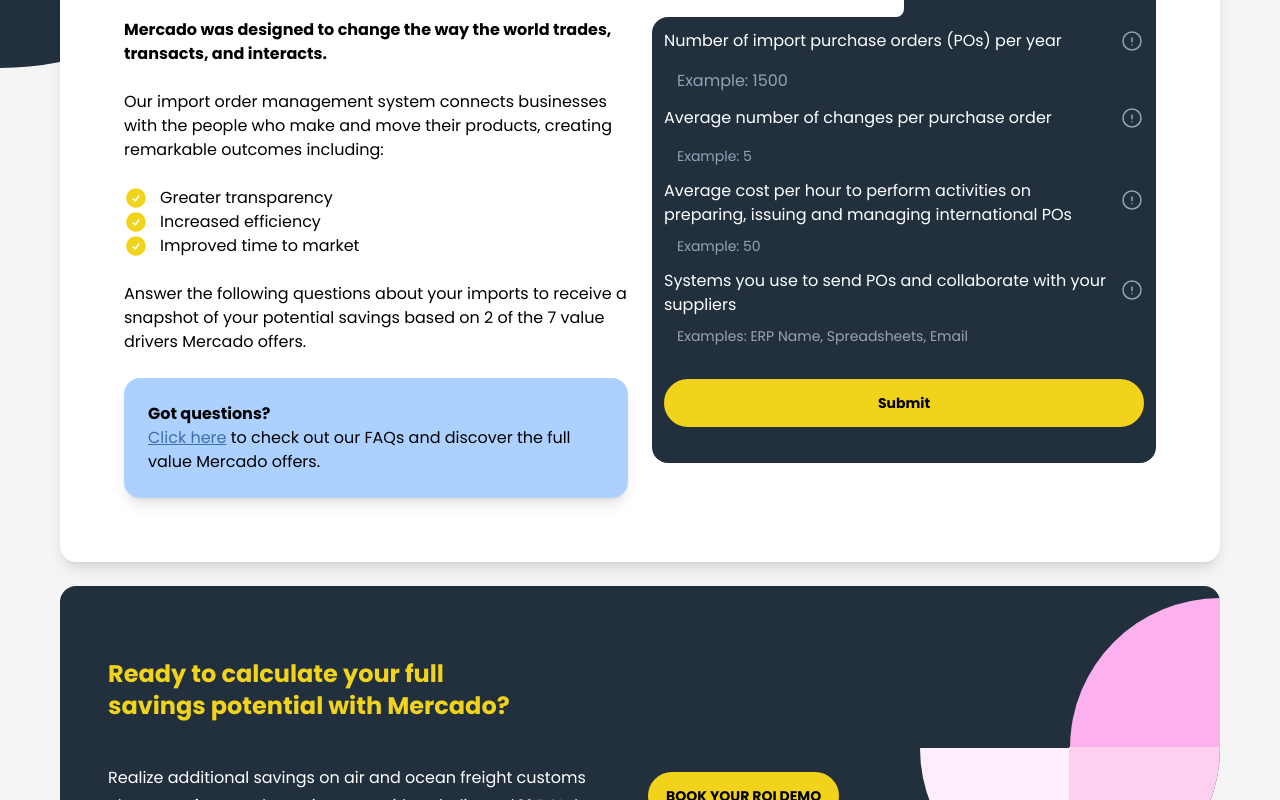
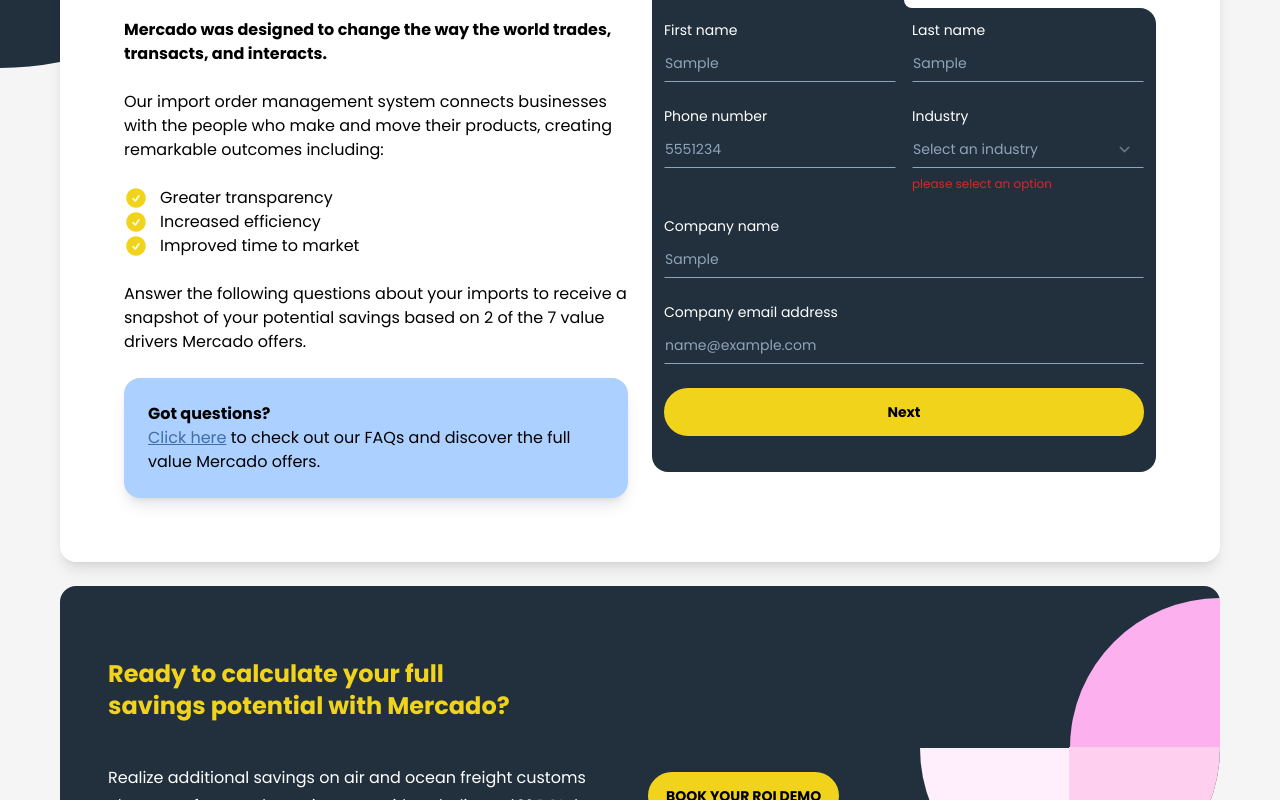
Before and after one commit to rjhoskins/mercado-calculator_v2, a Svelte app: page / in a window 1280 px wide. Both pictures are taken after typing "Sample", "Sample", "5551234", "Sample", "name@example.com" into the empty fields and a click on the button "Next". Shown: the part 798-1598 px from the top of the page. Built offline with nearby package versions, Linux system fonts and the light colour scheme.

Commit message:
add form validation, update variable names, and add errors

```diff
--- a/src/components/Confetti.svelte
+++ b/src/components/Confetti.svelte
@@ -14,8 +14,8 @@
          height="{600}"
          width="{600}"
          controls="{false}"
-  background="transparent"
-  controlsLayout={controlsLayout}
+        background="transparent"
+        controlsLayout={controlsLayout}
 
        />
      </div>
--- a/src/components/DetailsForm.svelte
+++ b/src/components/DetailsForm.svelte
@@ -9,72 +9,98 @@
   import IndustrySelect from './IndustrySelect.svelte';
   import { createEventDispatcher } from 'svelte';
   const dispatch = createEventDispatcher();
-  let industry;
-  let firstName;
-  let lastName;
+  let mxp_vertical_industry;
+  let firstname;
+  let lastname;
   let phone;
-  let companyName;
-  let companyEmailAddress;
+  let company;
+  let email;
+  let formErrors;
 
   $: {
-    console.log($DetailsFormDataStore);
-    console.log($DetailsCompletedStore);
-    console.log($AllFormsSumittedStore);
+    // console.log($DetailsFormDataStore);
+    // console.log($DetailsCompletedStore);
+    // console.log($AllFormsSumittedStore);
   }
 
   const handleSubmit = (e) => {
+    formErrors = [];
+    const currFormData = {
+      mxp_vertical_industry,
+      firstname,
+      lastname,
+      phone,
+      company,
+      email,
+    };
+    const results = validateDetails(currFormData);
+    if (results.valid) {
+      DetailsCompletedStore.update((curr) => (curr = true));
+    }
+    if (!results.valid) {
+      formErrors = results?.data?.fieldErrors;
+      console.log('not valid', formErrors);
+    }
+    if (!results.valid) formErrors = results?.data?.fieldErrors;
     DetailsFormDataStore.update(
       (curr) =>
         (curr = {
-          industry,
-          firstName,
-          lastName,
+          mxp_vertical_industry,
+          firstname,
+          lastname,
           phone,
-          companyName,
-          companyEmailAddress,
+          company,
+          email,
         })
     );
-    DetailsCompletedStore.update((curr) => (curr = true));
   };
 
-  const handleIndustryChange = (e) => (industry = e.detail);
+  const handleIndustryChange = (e) => (mxp_vertical_industry = e.detail);
 </script>
 
 <form on:submit|preventDefault={handleSubmit} class="space-y-8">
   <div class="space-y-8 ">
     <div class="grid-cols-1 sm:grid gap-y-6 gap-x-4 sm:grid-cols-6">
       <div class="sm:col-span-3">
-        <label for="firstName" class="block text-sm font-medium text-white"
+        <label for="firstname" class="block text-sm font-medium text-white"
           >First name</label
         >
         <div class="mt-1">
           <input
             type="text"
-            bind:value={firstName}
+            bind:value={firstname}
             placeholder="Chris"
-            name="firstName"
-            id="firstName"
+            name="firstname"
+            id="firstname"
             autocomplete="given-name"
             class="block w-full px-6 pl-0 bg-transparent border-transparent border-b-darkTextGrayish placeholder-darkTextGrayish text-darkTextGrayish focus:border-yellowz focus:ring-yellowz sm:text-sm"
           />
         </div>
+        {#if formErrors?.firstname}
+           <!-- content here -->
+           <p class="mt-2 text-xs text-red-600" id="email-error">{formErrors.firstname[0]}</p>
+        {/if}
       </div>
 
       <div class="sm:col-span-3">
-        <label for="lastName" class="block text-sm font-medium text-white"
+        <label for="lastname" class="block text-sm font-medium text-white"
           >Last name</label
         >
         <div class="mt-1">
           <input
             type="text"
-            bind:value={lastName}
+            bind:value={lastname}
             placeholder="Smith"
-            name="lastName"
-            id="lastName"
+            name="lastname"
+            id="lastname"
             autocomplete="family-name"
             class="block w-full px-6 pl-0 bg-transparent border-transparent border-b-darkTextGrayish placeholder-darkTextGrayish text-darkTextGrayish focus:border-yellowz focus:ring-yellowz sm:text-sm"
           />
         </div>
+        {#if formErrors?.lastname}
+        <!-- content here -->
+        <p class="mt-2 text-xs text-red-600" id="email-error">{formErrors.lastname[0]}</p>
+     {/if}
       </div>
 
       <div class="sm:col-span-3">
@@ -92,43 +118,53 @@
             class="block w-full px-6 pl-0 bg-transparent border-transparent border-b-darkTextGrayish placeholder-darkTextGrayish text-darkTextGrayish focus:border-yellowz focus:ring-yellowz sm:text-sm"
           />
         </div>
+        {#if formErrors?.phone}
+        <!-- content here -->
+        <p class="mt-2 text-xs text-red-600" id="email-error">{formErrors.phone[0]}</p>
+     {/if}
       </div>
 
-      <IndustrySelect on:industryChange={handleIndustryChange} />
+      <IndustrySelect formError={formErrors?.mxp_vertical_industry} on:industryChange={handleIndustryChange} />
 
       <div class="col-span-6">
-        <label for="companyName" class="block text-sm font-medium text-white"
+        <label for="company" class="block text-sm font-medium text-white"
           >Company name</label
         >
         <div class="mt-1">
           <input
             type="text"
-            bind:value={companyName}
+            bind:value={company}
             placeholder="ABC Suppliers"
-            name="companyName"
-            id="companyName"
-            autocomplete="companyName"
+            name="company"
+            id="company"
+            autocomplete="company"
             class="block w-full px-6 pl-0 text-sm bg-transparent border-transparent border-b-darkTextGrayish placeholder-darkTextGrayish text-darkTextGrayish focus:border-yellowz focus:ring-yellowz"
           />
         </div>
+        {#if formErrors?.company}
+        <!-- content here -->
+        <p class="mt-2 text-xs text-red-600" id="email-error">{formErrors.company[0]}</p>
+     {/if}
       </div>
 
       <div class="col-span-6">
-        <label
-          for="companyEmailAddress"
-          class="block text-sm font-medium text-white"
+        <label for="email" class="block text-sm font-medium text-white"
           >Company email address</label
         >
         <div class="mt-1">
           <input
             type="text"
-            bind:value={companyEmailAddress}
+            bind:value={email}
             placeholder="email@abcsuppliers.com"
-            name="companyEmailAddress"
-            id="companyEmailAddress"
-            autocomplete="companyEmailAddress"
+            name="email"
+            id="email"
+            autocomplete="email"
             class="block w-full px-6 pl-0 bg-transparent border-transparent border-b-darkTextGrayish placeholder-darkTextGrayish text-darkTextGrayish focus:border-yellowz focus:ring-yellowz sm:text-sm"
           />
+          {#if formErrors?.email}
+          <!-- content here -->
+          <p class="mt-2 text-xs text-red-600" id="email-error">{formErrors.email[0]}</p>
+       {/if}
         </div>
       </div>
     </div>
--- a/src/components/ExclamationIcon.svelte
+++ b/src/components/ExclamationIcon.svelte
@@ -1,7 +1,6 @@
-<button type="button">
-<div class="ml-3 pointer-events-none text-darkTextGrayish">
+
+<div class="ml-3 pointer-events-none text-darkTextGrayish hover:cursor-pointer">
         <svg xmlns="http://www.w3.org/2000/svg" fill="none" viewBox="0 0 24 24" stroke-width="1.5" stroke="currentColor" class="w-6 h-6 pointer-events-none">
             <path stroke-linecap="round" stroke-linejoin="round" d="M12 9v3.75m9-.75a9 9 0 11-18 0 9 9 0 0118 0zm-9 3.75h.008v.008H12v-.008z" />
         </svg>
     </div>
-</button>
--- a/src/components/ImportsForm.svelte
+++ b/src/components/ImportsForm.svelte
@@ -1,26 +1,36 @@
 <script>
+	import { validateImports } from './../schema.js';
 	import { ImportsFormDataStore, AllFormsSumittedStore } from './../store.js';
   import { ShowModalStore } from "../store";
   import ExclamationIcon from "./ExclamationIcon.svelte";
   import ImportsModal from "./ImportsModal.svelte";
-  import { createEventDispatcher } from 'svelte'
 
-  let numberOfImportPos;
-  let avgNumPOChanges;
-  let avgCostPerHour;
-  let systems;
+  let import_entries_per_year;
+  let avg_num_po_changes;
+  let avg_cost_per_hour;
+  let current_system;
 
-  let showImportsModal
   let messagesKey;
+  let formErrors;
 
-  // $:{
-  //   console.log($ImportsFormDataStore);
-  //   console.log($AllFormsSumittedStore);
-  // }
+  $:{
+    console.log($ImportsFormDataStore);
+  }
 
   const handleSubmit = (e) => {
-    ImportsFormDataStore.update(curr => curr = {numberOfImportPos,avgNumPOChanges,avgCostPerHour, systems})
+    formErrors = []
+    const formData = {import_entries_per_year,avg_num_po_changes,avg_cost_per_hour, current_system}
+    const results = validateImports(formData)
+    if (results.valid) {
+      window.scrollTo(0, 150)
     AllFormsSumittedStore.update(curr => curr = true)
+    }
+    if (!results.valid) {
+      formErrors = results?.data?.fieldErrors;
+      console.log('not valid', formErrors);
+    }
+
+    ImportsFormDataStore.update(curr => curr = formData)
   }
 
   const handleModelClose = (e) => ShowModalStore.update(curr => false)
@@ -35,88 +45,95 @@
 </script>
 
 <form  on:submit|preventDefault={handleSubmit} >
-  <ImportsModal {showImportsModal} {messagesKey} on:modalClosed={handleModelClose} />
+  <ImportsModal {messagesKey} on:modalClosed={handleModelClose} />
 
+  <div class="space-y-6">
     <div class="num-imports-input">
       <div class="flex justify-between">
-      <label class="text-white labelz" for="numberOfImportPos">Number of import purchase orders (POs) per year</label>
+        <label class="text-white labelz" for="import_entries_per_year">Number of import purchase orders (POs) per year</label>
         <!-- <button on:click|preventDefault={handleToolTipClick} > button yo! </button> -->
-      <button on:click|preventDefault={(e) => handleToolTipClick('PO')}>
+        <div class="hover:cursor-pointer" on:click|preventDefault={(e) => handleToolTipClick('PO')}>
           <ExclamationIcon />
-      </button>
+        </div>
       </div>
       <div class="relative ">
-      <input type="text" name="numberOfImportPos" id="numberOfImportPos"
-        class="w-full bg-transparent border-transparent inputz placeholder-darkTextGrayish text-darkTextGrayish "
-        aria-invalid="true" placeholder="Example: 1500" bind:value={numberOfImportPos} />
+        <input type=number name="import_entries_per_year" id="import_entries_per_year"
+          class="w-full bg-transparent border-transparent no-spinner inputz placeholder-darkTextGrayish text-darkTextGrayish "
+          aria-invalid="true" placeholder="Example: 1500" bind:value={import_entries_per_year} />
         <div class="absolute inset-y-0 right-0 flex items-center pr-3 pointer-events-none">
           <!-- TODO:? Heroicon name: mini/exclamation-circle -->
         </div>
       </div>
-    <p class="mt-1 mb-1 text-sm text-red-600" id="email-error">
-      <!-- Your password must be less than 4 characters. -->
-    </p>
+      {#if formErrors?.import_entries_per_year}
+      <!-- content here -->
+      <p class="mt-2 text-xs text-red-600" >{formErrors.import_entries_per_year[0]}</p>
+     {/if}
     </div>
-
     <div class="avg-num-imports-input">
       <div class="flex justify-between">
-      <label class="text-white labelz" for="avgNumPOChanges">Average number of changes per purchase order</label>
-      <button on:click|preventDefault={(e) => handleToolTipClick('CHANGES')}>
+        <label class="text-white labelz" for="avg_num_po_changes">Average number of changes per purchase order</label>
+        <div class="hover:cursor-pointer" on:click|preventDefault={(e) => handleToolTipClick('CHANGES')}>
           <ExclamationIcon />
-      </button>
+        </div>
       </div>
       <div class="relative ">
-      <input type="text" name="avgNumPOChanges" id="avgNumPOChanges"
-        class="w-full bg-transparent border-transparent inputz placeholder-darkTextGrayish text-darkTextGrayish sm:text-sm"
-        aria-invalid="true" placeholder="Example: 5" bind:value={avgNumPOChanges} />
+        <input type=number name="avg_num_po_changes" id="avg_num_po_changes"
+          class="w-full bg-transparent border-transparent no-spinner inputz placeholder-darkTextGrayish text-darkTextGrayish sm:text-sm"
+          aria-invalid="true" placeholder="Example: 5" bind:value={avg_num_po_changes} />
         <div class="absolute inset-y-0 right-0 flex items-center pr-3 pointer-events-none">
           <!-- TODO:? Heroicon name: mini/exclamation-circle -->
         </div>
       </div>
-    <p class="mt-1 mb-1 text-sm text-red-600" id="email-error">
-      <!-- Your password must be less than 4 characters. -->
-    </p>
+      {#if formErrors?.avg_num_po_changes}
+      <!-- content here -->
+      <p class="mt-2 text-xs text-red-600" >{formErrors.avg_num_po_changes[0]}</p>
+     {/if}
     </div>
-
     <div class="avg-cost-per-hr-input">
       <div class="flex justify-between">
-      <label class="text-white labelz" for="avgCostPerHour">Average cost per hour to perform activities on preparing, issuing and managing
+        <label class="text-white labelz" for="avg_cost_per_hour">Average cost per hour to perform activities on preparing, issuing and managing
           international POs</label>
-        <button on:click|preventDefault={(e) => handleToolTipClick('CPR')}>
+          <div class="hover:cursor-pointer" on:click|preventDefault={(e) => handleToolTipClick('CPR')}>
           <ExclamationIcon />
-      </button>
+          </div>
       </div>
       <div class="relative ">
-      <input type="text" name="avgCostPerHour" id="avgCostPerHour"
+        <input type="text" name="avg_cost_per_hour" id="avg_cost_per_hour"
           class="w-full bg-transparent border-transparent inputz placeholder-darkTextGrayish text-darkTextGrayish sm:text-sm"
-        aria-invalid="true" placeholder="Example: 50" bind:value={avgCostPerHour} />
+          aria-invalid="true" placeholder="Example: 50" bind:value={avg_cost_per_hour} />
         <div class="absolute inset-y-0 right-0 flex items-center pr-3 pointer-events-none">
           <!-- TODO:? Heroicon name: mini/exclamation-circle -->
         </div>
       </div>
-    <p class="mt-1 mb-1 text-sm text-red-600" id="email-error">
-      <!-- Your password must be less than 4 characters. -->
-    </p>
+      {#if formErrors?.avg_cost_per_hour}
+      <!-- content here -->
+      <p class="mt-2 text-xs text-red-600" >{formErrors.avg_cost_per_hour[0]}</p>
+     {/if}
     </div>
 
     <div class="avg--imports-input">
       <div class="flex justify-between">
-      <label class="text-white labelz" for="systems">Systems you use to send POs and collaborate with your suppliers</label>
-      <button on:click|preventDefault={(e) => handleToolTipClick('SYSTEM')}>
+        <label class="text-white labelz" for="current_system">current_system you use to send POs and collaborate with your suppliers</label>
+        <div class="hover:cursor-pointer" on:click|preventDefault={(e) => handleToolTipClick('SYSTEM')}>
           <ExclamationIcon />
-      </button>
+        </div>
       </div>
       <div class="relative ">
-      <input type="text" name="systems" id="systems"
+        <input type="text" name="current_system" id="current_system"
           class="w-full placeholder-gray-400 bg-transparent border-transparent inputz placeholder-darkTextGrayish text-darkTextGrayish sm:text-sm"
-        aria-invalid="true" placeholder="Examples: ERP Name, Spreadsheets, Email" bind:value={systems} />
+          aria-invalid="true" placeholder="Examples: ERP Name, Spreadsheets, Email" bind:value={current_system} />
         <div class="absolute inset-y-0 right-0 flex items-center pr-3 pointer-events-none">
           <!-- TODO:? Heroicon name: mini/exclamation-circle -->
         </div>
       </div>
-    <p class="mt-1 mb-1 text-sm text-red-600" id="email-error">
+      <p class="mt-1 mb-1 text-sm text-red-600" >
         <!-- Your password must be less than 4 characters. -->
       </p>
+      {#if formErrors?.current_system}
+      <!-- content here -->
+      <p class="mt-2 text-xs text-red-600" >{formErrors.current_system[0]}</p>
+     {/if}
+    </div>
   </div>
   <button type="submit" class="block w-full px-4 py-3 !my-6 text-sm font-bold text-black border-2 hover:border-2 hover:border-yellowz border-yellowz hover:bg-transparent hover:text-white rounded-full hover bg-yellowz  ">Submit</button>
 </form>
--- a/src/components/IndustrySelect.svelte
+++ b/src/components/IndustrySelect.svelte
@@ -1,10 +1,11 @@
 <script>
+  export let formError
   import { bind } from 'svelte/internal';
   import { createEventDispatcher } from 'svelte';
   import IndustryOptions from './IndustryOptions.svelte';
   const dispatch = createEventDispatcher();
-  export let industry;
-  const handleChange = (e) => dispatch('industryChange', industry);
+  export let mxp_vertical_industry;
+  const handleChange = (e) => dispatch('industryChange', mxp_vertical_industry);
 </script>
 
 <div class="sm:col-span-3">
@@ -14,7 +15,7 @@
     >Industry</label
   >
   <select
-    bind:value={industry}
+    bind:value={mxp_vertical_industry}
     on:change={handleChange}
     id="location"
     name="location"
@@ -23,4 +24,9 @@
     <option disabled selected>Select an industry</option>
 <IndustryOptions />
   </select>
+  {#if formError}
+  <!-- content here -->
+  <p class="mt-2 text-xs text-red-600" id="email-error">{formError}</p>
+{/if}
+
 </div>
--- a/src/components/ResultsValue.svelte
+++ b/src/components/ResultsValue.svelte
@@ -1,5 +1,5 @@
 <script>
-		import { blurString, resultsFirstName, resultsTotalSavings  } from './../store.js';
+		import { resultsFirstName, resultsTotalSavings  } from './../store.js';
     import Confetti from './Confetti.svelte';
     import Button from './Button.svelte';
     import NemberedCircleIcon from './NemberedCircle Icon.svelte';
--- a/src/components/RoiCalculator.svelte
+++ b/src/components/RoiCalculator.svelte
@@ -110,8 +110,8 @@
 
 <div  transition:scale  class="">
   <ResultsValue />
-    <RoiResultsTable />
-    <FullSavings />
+  <RoiResultsTable />
+  <FullSavings />
 </div>
 {/if}
 
--- a/src/components/Tailwindcss.svelte
+++ b/src/components/Tailwindcss.svelte
@@ -4,16 +4,30 @@
   @tailwind utilities;
 
   .sizes {
-  @apply border-2 border-yellow-400 border-dashed sm:border-green-400 md:border-purple-400 lg:border-orange-500 xl:border-red-500 ;
+    @apply border-2 border-yellow-400 border-dashed sm:border-green-400 md:border-purple-400 lg:border-orange-500 xl:border-red-500;
   }
   /* * > * {
     border: 1px solid red
   } */
   @layer utilities {
-    .the-special  {
-      clip-path: polygon(50% 0%, 100% 0, 100% calc(100% - 150px), calc(100% - 150px) 100%, 0 100%, 0 0);
-  }
+    .the-special {
+      clip-path: polygon(
+        50% 0%,
+        100% 0,
+        100% calc(100% - 150px),
+        calc(100% - 150px) 100%,
+        0 100%,
+        0 0
+      );
+    }
+    .no-spinner {
+  -moz-appearance: textfield;
 }
 
-
+.no-spinner::-webkit-outer-spin-button,
+.no-spinner::-webkit-inner-spin-button {
+  margin: 0;
+  -webkit-appearance: none;
+}
+  }
 </style>
--- a/src/store.js
+++ b/src/store.js
@@ -4,25 +4,24 @@
 export const DetailsCompletedStore = writable(false);
 export const AllFormsSumittedStore = writable(false);
 export const DetailsFormDataStore = writable({
-   industry: '',
-   firstName: '',
-   lastName: '',
+   mxp_vertical_industry: '',
+   firstname: '',
+   lastname: '',
    phone: '',
-   companyName: '',
-   companyEmailAddress: '',
+   company: '',
+   email: '',
 });
 
 export const ImportsFormDataStore = writable({
-   numberOfImportPos: '',
-   avgNumPOChanges: '',
-   avgCostPerHour: '',
-   systems: '',
+   import_entries_per_year: '',
+   avg_num_po_changes: '',
+   avg_cost_per_hour: '',
+   current_system: '',
 });
 
-export const blurString = '$375,000';
-export const randomDigitMoneyString = (length) => ` $${new Intl.NumberFormat('en-US', {}).format(string)}`
 
-export const resultsFirstName = derived(DetailsFormDataStore, $DetailsFormDataStore => $DetailsFormDataStore.firstName.trim());
-export const numberOfImportPos = derived(ImportsFormDataStore, $ImportsFormDataStore => $ImportsFormDataStore.numberOfImportPos);
-export const avgNumPOChanges = derived(ImportsFormDataStore, $ImportsFormDataStore => $ImportsFormDataStore.avgNumPOChanges);
-export const resultsTotalSavings = derived(ImportsFormDataStore, $ImportsFormDataStore => ` $${new Intl.NumberFormat('en-US', {}).format((25 * $ImportsFormDataStore.numberOfImportPos) + (25 * $ImportsFormDataStore.numberOfImportPos * $ImportsFormDataStore.avgNumPOChanges))}`);
+// export const resultsFirstName = derived(DetailsFormDataStore, $DetailsFormDataStore => $DetailsFormDataStore.firstname.trim());
+export const resultsFirstName = derived(ImportsFormDataStore, $ImportsFormDataStore => $ImportsFormDataStore.import_entries_per_year);
+export const numberOfImportPos = derived(ImportsFormDataStore, $ImportsFormDataStore => $ImportsFormDataStore.import_entries_per_year);
+export const avgNumPOChanges = derived(ImportsFormDataStore, $ImportsFormDataStore => $ImportsFormDataStore.avg_num_po_changes);
+export const resultsTotalSavings = derived(ImportsFormDataStore, $ImportsFormDataStore => ` $${new Intl.NumberFormat('en-US', {}).format((25 * $ImportsFormDataStore.import_entries_per_year) + (25 * $ImportsFormDataStore.import_entries_per_year * $ImportsFormDataStore.avg_num_po_changes))}`);
```
Also changed, not shown: src/components/RoiResultsTable.svelte (+28 -25 lines), src/schema.js (+29 -5 lines), 1 other file (tests, documents, lock files or other folders). Lines whose indentation alone changed are shown as unchanged.
